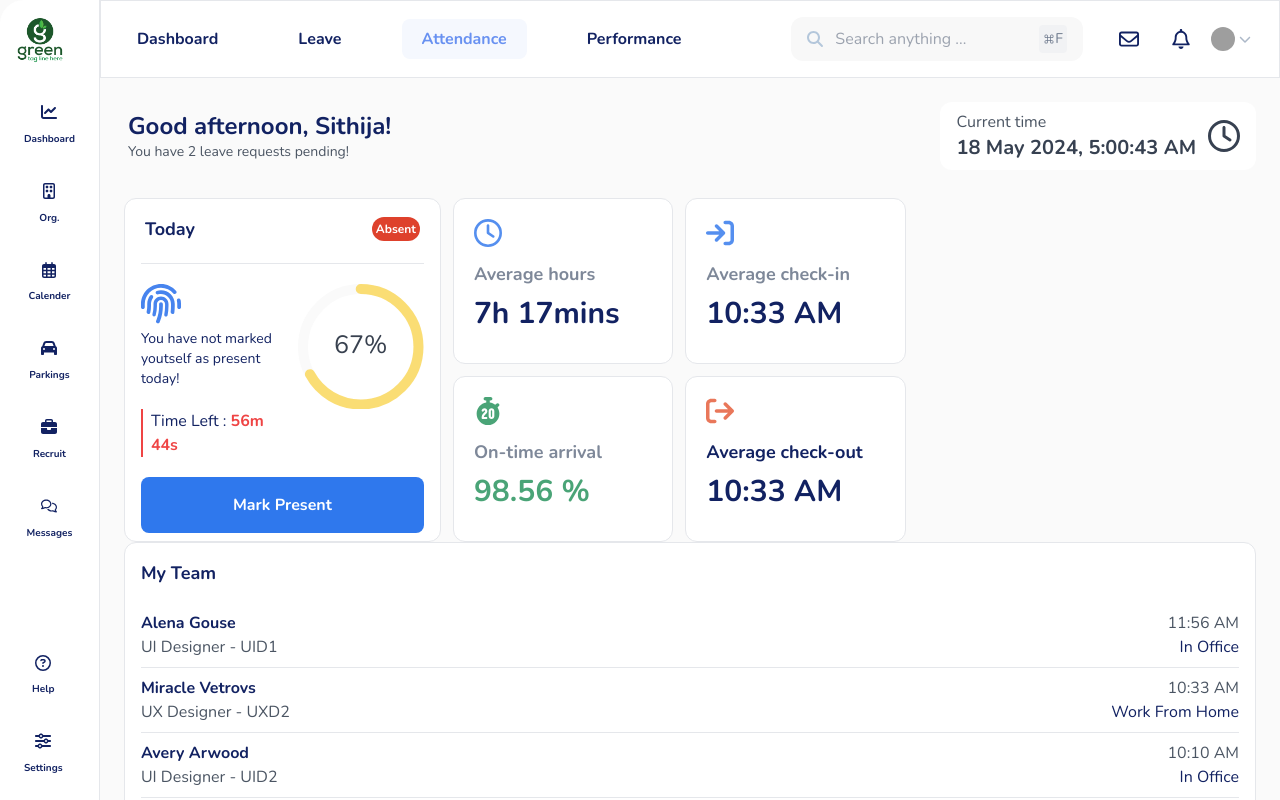
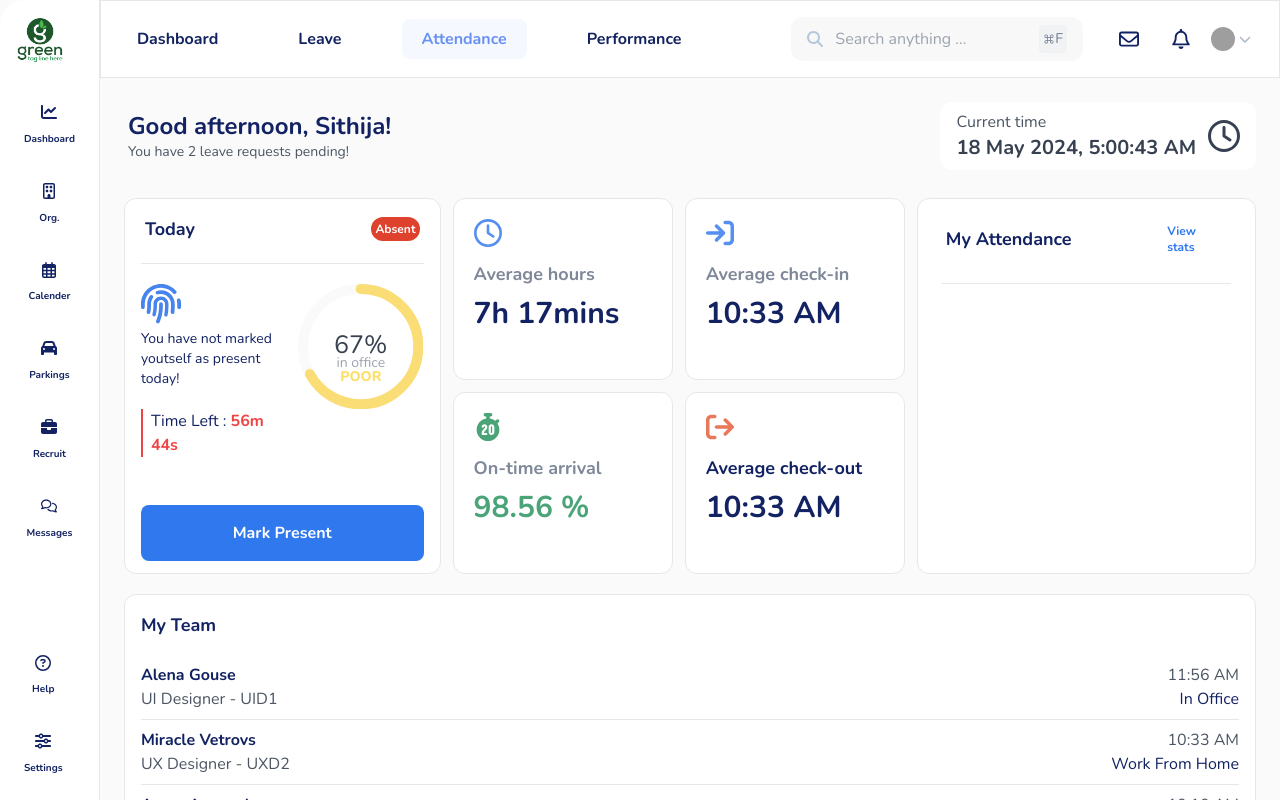
Before and after one commit to sithikaru/hrms, a React (Create React App) app: page / in a window 1280 px wide. Shown: the top 800 px of the page. Built offline with nearby package versions, Linux system fonts and the light colour scheme; grey boxes are pictures that could not be loaded.

Commit message:
minor changes to attendance and myAttendance

```diff
--- a/src/components/attendence.js
+++ b/src/components/attendence.js
@@ -38,9 +38,11 @@ const Attendance = () => {
                 backgroundColor: '#fbd033',
               })}
             />
+            <p className='mt-[-45%] text-center text-sm text-gray-400'>in office</p>
+            <p className='mt-[-5%]  text-center text-sm text-[#fddf68] font-extrabold'>POOR</p>
           </div>
         </div>
-        <div className='w-full h-14 bg-[#2f78ED] mt-5 rounded-lg text-white text-center font-bold flex justify-center items-center'>
+        <div className='w-full h-14 bg-[#2f78ED] mt-12 mb-1 rounded-lg text-white text-center font-bold flex justify-center items-center'>
               <a href='#' className=''>Mark Present</a>
         </div>
       </div>
--- a/src/components/dashboard.js
+++ b/src/components/dashboard.js
@@ -4,14 +4,16 @@ import Attendance from './attendence';
 import Team from './team';
 import WorkingHistory from './history';
 import Average from './average';
+import MyAttendance from './myAttendance';
 
 const Dashboard = () => {
   return (
     <div>
       <Header />
-      <div className="flex gap-3">
+      <div className="flex gap-3 mb-5">
         <Attendance />
         <Average/>
+        <MyAttendance/>
       </div>
       <Team />
       <div className="mt-6">
--- /dev/null
+++ b/src/components/myAttendance.js
@@ -0,0 +1,15 @@
+import React from 'react'
+
+function MyAttendance() {
+    return (
+        <div className="bg-white p-4 pt-4 rounded-xl border border-gray-200 w-[30%]">
+            <div className='flex items-center justify-end px-3 pb-5'>
+                <h2 className='text-lg font-bold w-full'>My Attendance</h2>
+                <span className='text-xs font-bold text-[#2f78ed] w-[30%] rounded-lg hover:bg-[#f5f8fe] hover:text-[#6891f1] p-2'>View stats</span>
+            </div>
+            <hr className='mx-2' />
+        </div>
+    )
+}
+
+export default MyAttendance
```
